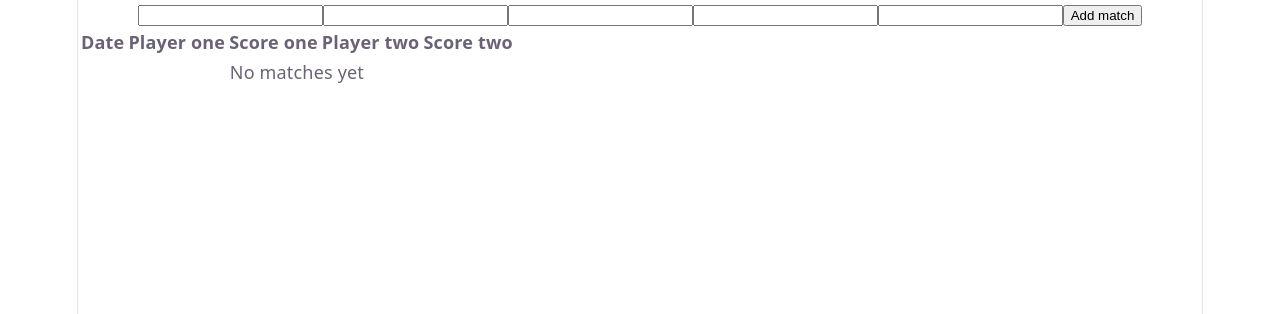
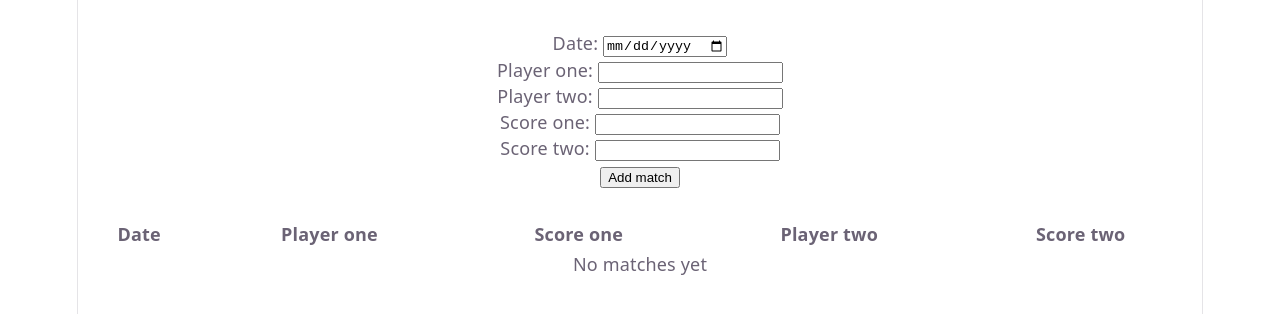
Before and after one commit to lwang79/platonic-lampshade, a React (Vite) app in the folder tennis-tracker/: page / in a window 1280 px wide. Shown: the top 314 px of the page. Built offline with nearby package versions, Linux system fonts and the light colour scheme.

Commit message:
added css module

```diff
--- a/tennis-tracker/src/App.css
+++ b/tennis-tracker/src/App.module.css
@@ -1,3 +1,20 @@
+.page {
+  display: flex;
+  flex-direction: column;
+  justify-content: center;
+  padding-top: 30px
+}
+
+.container {
+  padding-top: 30px;
+  display: flex;
+  width: 100%;
+}
+
+.table {
+  width: 100%;
+}
+
 .counter {
   font-size: 16px;
   padding: 5px 10px;
--- a/tennis-tracker/src/App.tsx
+++ b/tennis-tracker/src/App.tsx
@@ -2,6 +2,7 @@ import { useState } from 'react'
 import type { Match } from './types'
 import MatchForm from './MatchForm'
 import MatchTable from './MatchTable'
+import styles from './App.module.css'
 
 export default function App() {
   const [matches, setMatches] = useState<Match[]>([])
@@ -11,9 +12,12 @@ export default function App() {
   }
 
   return (
-    <div>
+    <div className={styles.page}>
       <MatchForm submitForm={handleAdd} />
-      <MatchTable matches={matches} />
+      <div className={styles.container}>
+        <MatchTable matches={matches} />
+      </div>
+
     </div>
   )
 }
--- a/tennis-tracker/src/Form.tsx
+++ b/tennis-tracker/src/Form.tsx
@@ -1,17 +1,21 @@
-import type { HTMLInputTypeAttribute } from 'react';
+import type { ChangeEventHandler, HTMLInputTypeAttribute } from 'react';
 
 export type FormInputProps = {
   name: string
   type: HTMLInputTypeAttribute
   elementId: string
   label: string
+  required: boolean
+  onChange: ChangeEventHandler<HTMLInputElement, HTMLInputElement>
+  // TODO: make this a variable
+  value: any
 }
 
-export const FormInput = ({ name, type, elementId, label }: FormInputProps) => {
+export const FormInput = ({ name, type, elementId, label, required, value, onChange }: FormInputProps) => {
   return (
     <div id ={elementId}>
       <label htmlFor={name}>{label}</label>
-      <input type={type} name={name} />
+      <input type={type} name={name} required={required} value={value} onChange={onChange}/>
     </div>
   )
 }
--- a/tennis-tracker/src/MatchForm.tsx
+++ b/tennis-tracker/src/MatchForm.tsx
@@ -1,5 +1,6 @@
 import { useState } from "react";
 import type { Match } from './types'
+import { FormInput } from "./Form";
 
 // define props - this is what the component receives from the app
 interface MatchFormProps {
@@ -32,7 +33,7 @@ export default function MatchForm({ submitForm }: MatchFormProps) {
   // state that needs to be tracked
   const [fields, setFields] = useState<FormFields>(form)
 
-  // onchange handler that fires on every keystroke
+  // onchange handler that fires on every keystroke (required for entry into form)
   function handleChange(e: React.ChangeEvent<HTMLInputElement>) {
     setFields(prev => ({
       ...prev,
@@ -60,11 +61,11 @@ export default function MatchForm({ submitForm }: MatchFormProps) {
 
   return (
     <form onSubmit={handleSubmit}>
-      <input type="text" name="date" value={fields.date} onChange={handleChange}/>
-      <input type="text" name="playerOne" value={fields.playerOne} onChange={handleChange}/>
-      <input type="text" name="playerTwo" value={fields.playerTwo} onChange={handleChange}/>
-      <input type="text" name="scoreOne" value={fields.scoreOne} onChange={handleChange}/>
-      <input type="text" name="scoreTwo" value={fields.scoreTwo} onChange={handleChange}/>
+      <FormInput type="date" name="date" value={fields.date} elementId={fields.date} label="Date: " required onChange={handleChange}/>
+      <FormInput type="text" name="playerOne" value={fields.playerOne} elementId={fields.playerOne} label="Player one: " required onChange={handleChange}/>
+      <FormInput type="text" name="playerTwo" value={fields.playerTwo} elementId={fields.playerTwo} label="Player two: " required onChange={handleChange}/>
+      <FormInput type="number" name="scoreOne" value={fields.scoreOne} elementId={fields.scoreOne} label="Score one: " required onChange={handleChange}/>
+      <FormInput type="number" name="scoreTwo" value={fields.scoreTwo} elementId={fields.scoreTwo} label="Score two: " required onChange={handleChange}/>
       <button type="submit">Add match</button>
     </form>
   )
--- a/tennis-tracker/src/MatchTable.tsx
+++ b/tennis-tracker/src/MatchTable.tsx
@@ -1,4 +1,5 @@
 import type { Match } from "./types";
+import styles from './App.module.css'
 
 interface MatchTableProps {
   matches: Match[]
@@ -8,7 +9,7 @@ export default function MatchTable({ matches }: MatchTableProps) {
   const headers = ['Date', 'Player one', 'Score one', 'Player two', 'Score two'];
 
   return (
-    <table>
+    <table className={styles.table}>
       <thead>
         <tr>
           {headers.map(header => <th key={header}>{header}</th>)}
```
